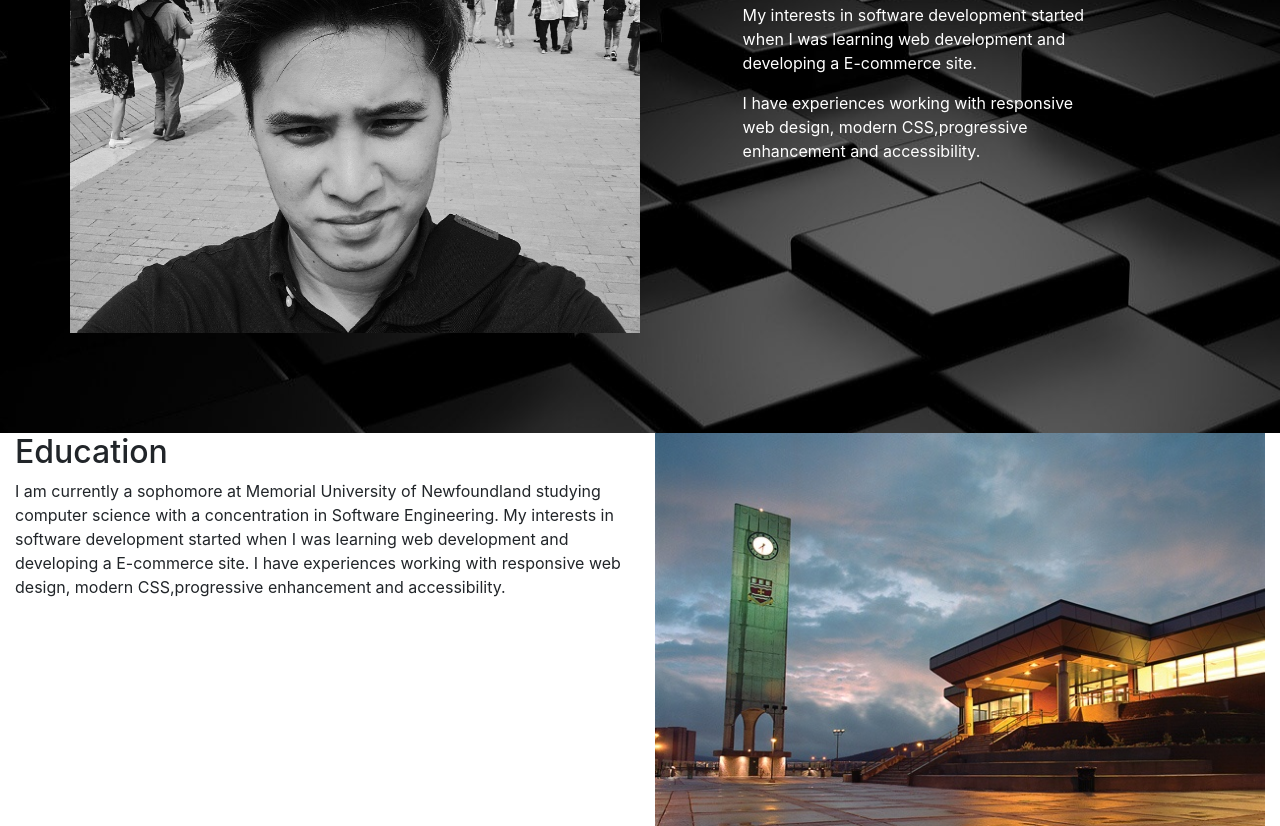
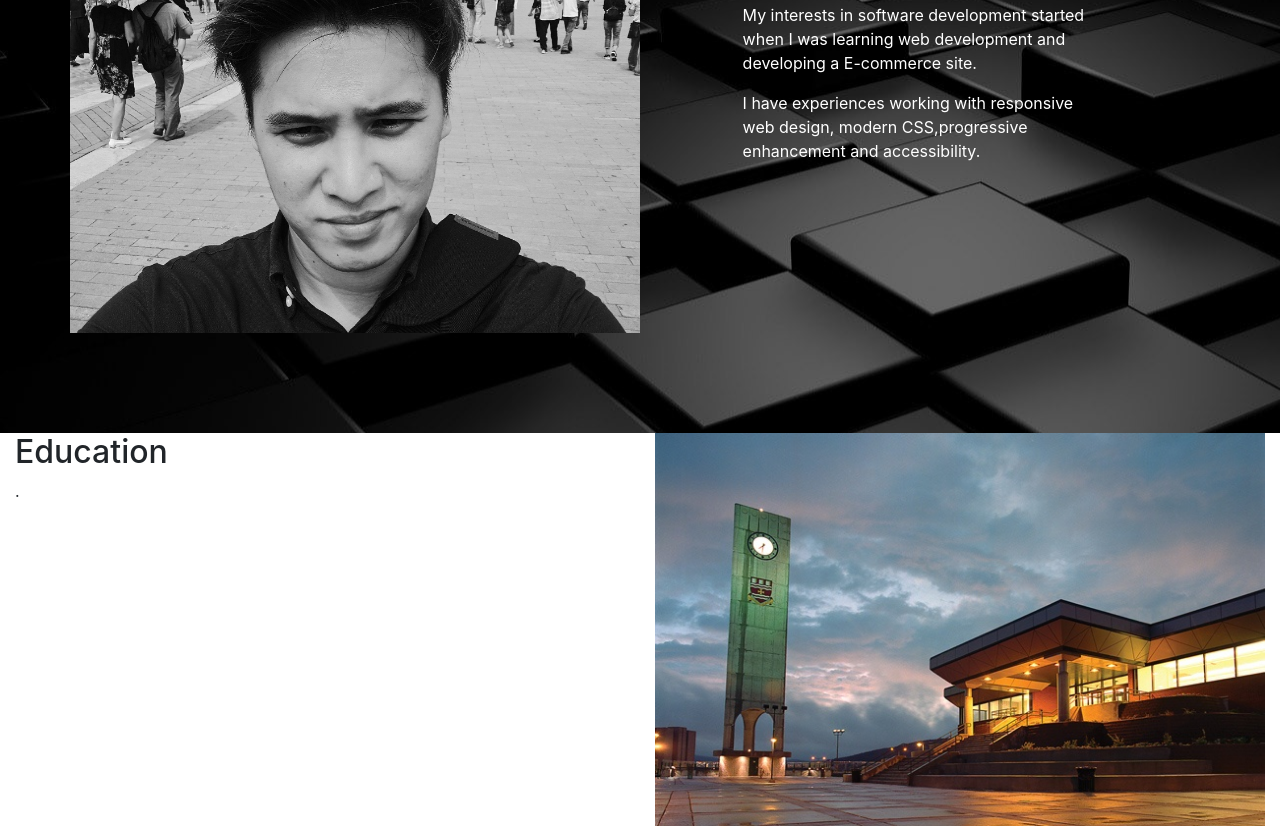
Before and after one commit to francelow/Personal_Website, a plain HTML site: page index.html in a window 1280 px wide. Shown: the part 1270-2096 px from the top of the page. Drawn offline with nearby package versions, Linux system fonts and the light colour scheme.

Commit message:
Add files via upload

```diff
--- a/index.html
+++ b/index.html
@@ -121,12 +121,7 @@
   <div class="row padding">
     <div class="col-lg-6">
       <h2>Education</h2>
-      <p>I am currently a sophomore at Memorial University of Newfoundland
-        studying computer science with a concentration in Software Engineering.
-        My interests in software development started when I was learning
-        web development and developing a E-commerce site.
-        I have experiences working with responsive web design,
-        modern CSS,progressive enhancement and accessibility.</p>
+      <p>.</p>
     </div>
     <div class="col-lg-6">
       <img src="munpic.jpg" class="img-fluid" alt="mun-pic"  />
```
